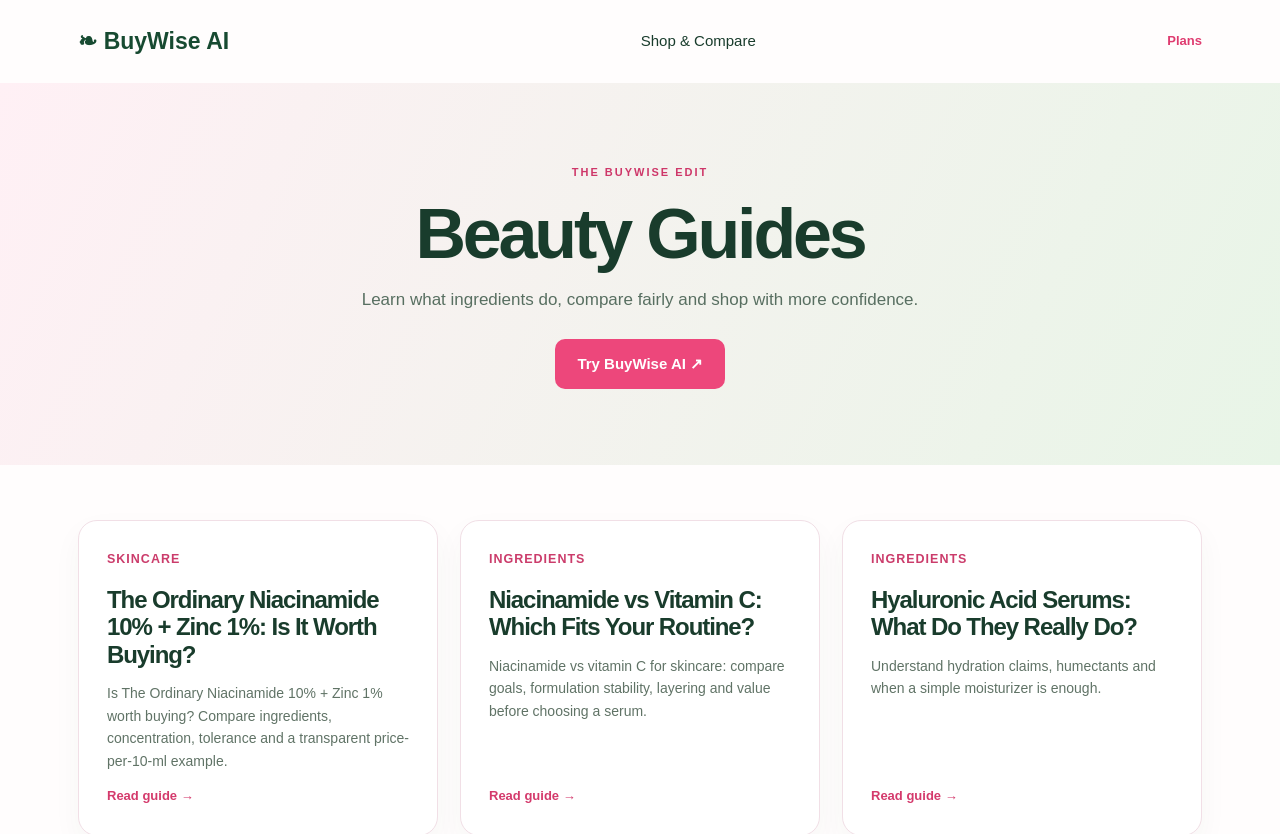
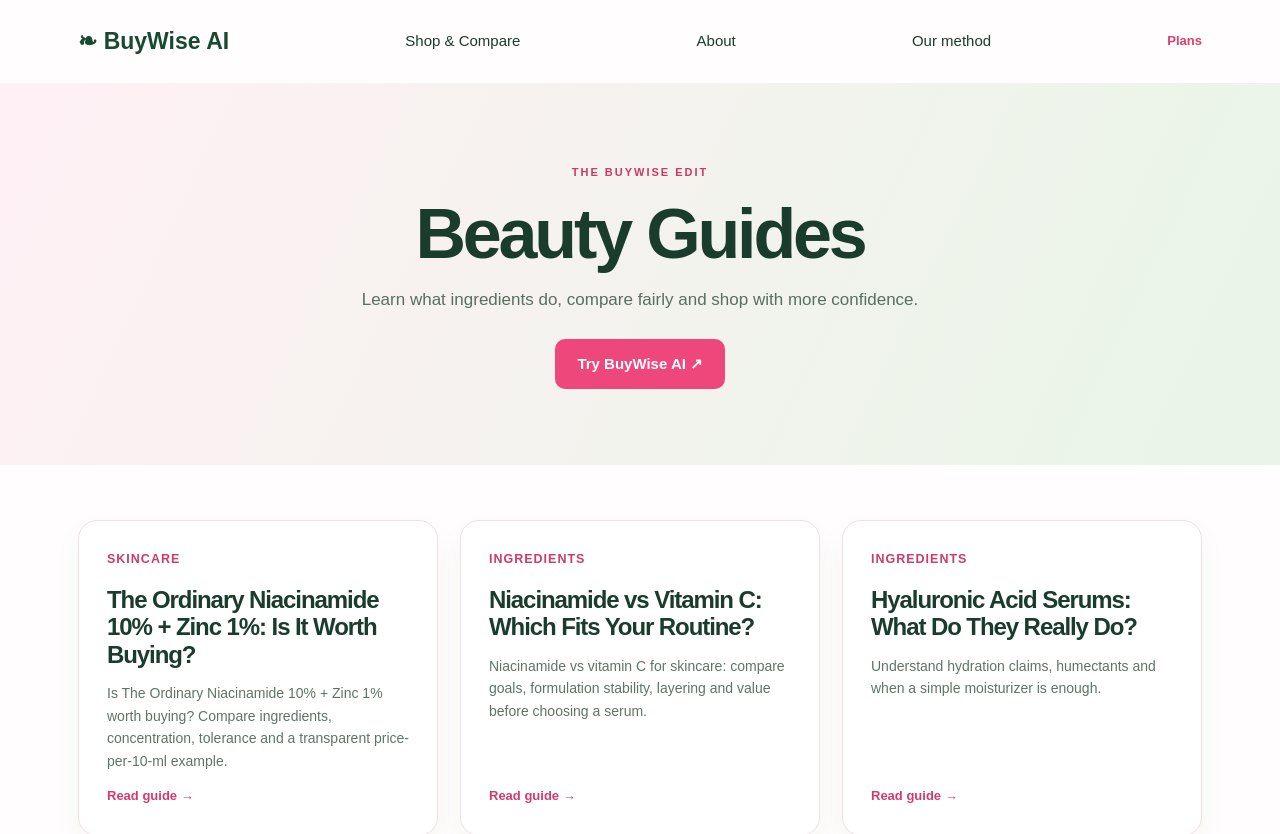
Before and after one commit to GhinwaFAKIH/buywise-ai, a Next.js app in the folder frontend/: page /guides in a window 1280 px wide. Shown: the top 834 px of the page. Built offline with nearby package versions, Linux system fonts and the light colour scheme; no server answers.

Commit message:
Link and index BuyWise transparency pages

```diff
--- a/frontend/app/guides/page.js
+++ b/frontend/app/guides/page.js
@@ -10,7 +10,7 @@ export const metadata = {
 
 export default function GuidesPage() {
   return <main className="guidesPage">
-    <nav className="guidesNav"><Link href="/">❧ BuyWise AI</Link><Link href="/shop">Shop & Compare</Link><Link href="/#pricing">Plans</Link></nav>
+    <nav className="guidesNav"><Link href="/">❧ BuyWise AI</Link><Link href="/shop">Shop & Compare</Link><Link href="/about">About</Link><Link href="/methodology">Our method</Link><Link href="/#pricing">Plans</Link></nav>
     <header className="guidesHero"><span>THE BUYWISE EDIT</span><h1>Beauty Guides</h1><p>Learn what ingredients do, compare fairly and shop with more confidence.</p><Link href="/#analyze">Try BuyWise AI ↗</Link></header>
     <section className="guidesGrid" aria-label="Beauty articles">{guides.map(g=><Link className="guideTile" key={g.slug} href={"/guides/"+g.slug}><small>{g.category}</small><h2>{g.title}</h2><p>{g.description}</p><strong>Read guide →</strong></Link>)}</section>
     <p className="guideDisclaimer">These guides offer general information, not medical advice. Product claims and formulations may change. Some articles contain labeled affiliate links.</p>
```
